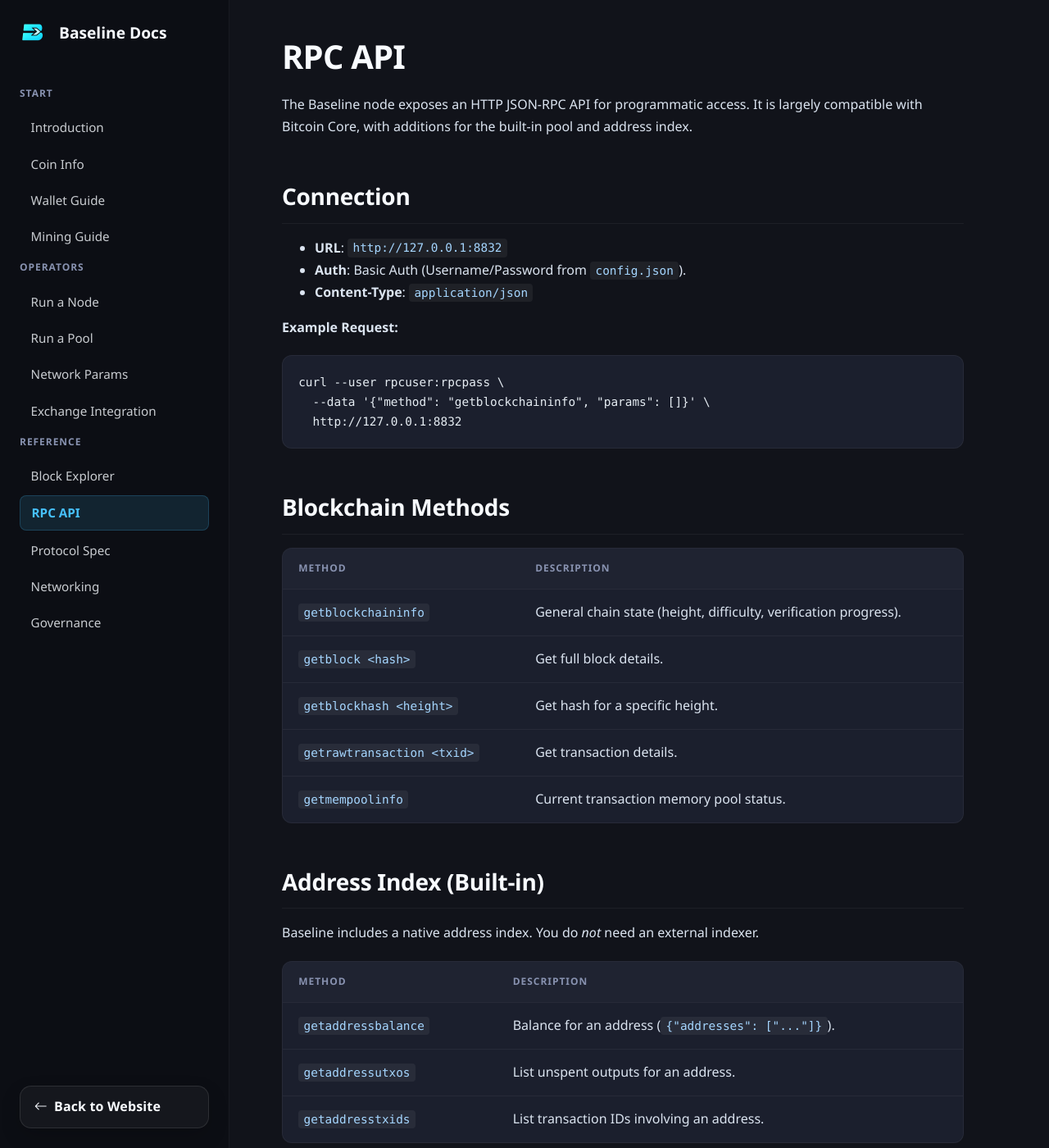
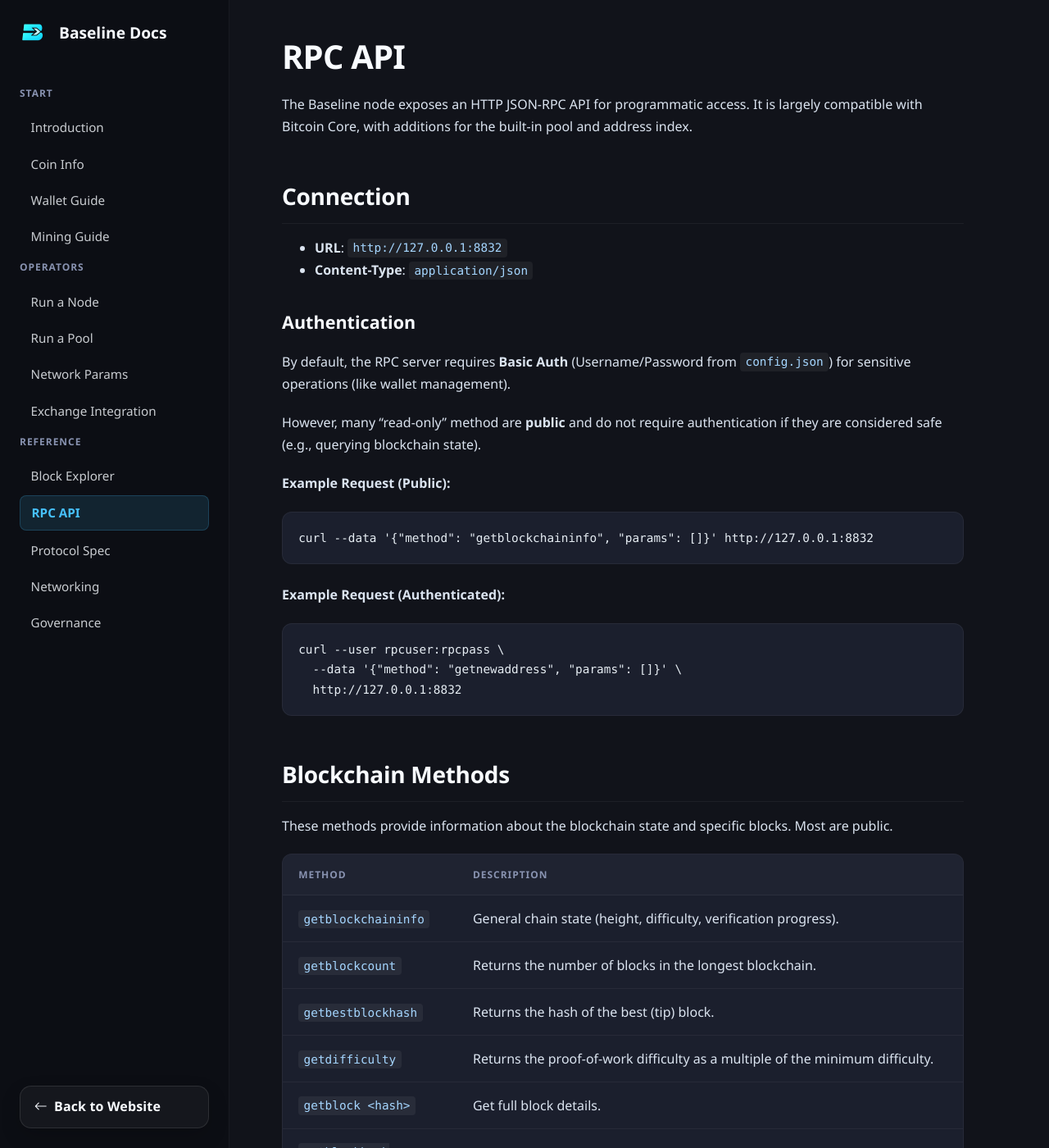
Before and after one commit to Baseline-Blockchain/baseline-website, a Jekyll site: the page built from docs/rpc.md, in a window 1280 px wide and 1400 px high. Shown: the whole window at 82% size. Built offline with Jekyll 4.4.1, drawn with Linux system fonts in a browser that asks for light colours; some of the changed text lies outside the part shown.

Commit message:
update docs

````diff
--- a/docs/rpc.md
+++ b/docs/rpc.md
@@ -11,25 +11,54 @@
 ## Connection
 
 - **URL**: `http://127.0.0.1:8832`
-- **Auth**: Basic Auth (Username/Password from `config.json`).
 - **Content-Type**: `application/json`
 
-**Example Request:**
+### Authentication
+
+By default, the RPC server requires **Basic Auth** (Username/Password from `config.json`) for sensitive operations (like wallet management).
+
+However, many "read-only" method are **public** and do not require authentication if they are considered safe (e.g., querying blockchain state).
+
+**Example Request (Public):**
+```bash
+curl --data '{"method": "getblockchaininfo", "params": []}' http://127.0.0.1:8832
+```
+
+**Example Request (Authenticated):**
 ```bash
 curl --user rpcuser:rpcpass \
-  --data '{"method": "getblockchaininfo", "params": []}' \
+  --data '{"method": "getnewaddress", "params": []}' \
   http://127.0.0.1:8832
 ```
 
 ## Blockchain Methods
 
+These methods provide information about the blockchain state and specific blocks. Most are public.
+
 | Method | Description |
 |--------|-------------|
 | `getblockchaininfo` | General chain state (height, difficulty, verification progress). |
+| `getblockcount` | Returns the number of blocks in the longest blockchain. |
+| `getbestblockhash` | Returns the hash of the best (tip) block. |
+| `getdifficulty` | Returns the proof-of-work difficulty as a multiple of the minimum difficulty. |
 | `getblock <hash>` | Get full block details. |
 | `getblockhash <height>` | Get hash for a specific height. |
+| `getblockheader <hash>` | Get the block header information. |
 | `getrawtransaction <txid>` | Get transaction details. |
 | `getmempoolinfo` | Current transaction memory pool status. |
+| `getchaintxstats` | Statistics about the total number and rate of transactions in the chain. |
+| `gettxoutsetinfo` | Statistics about the unspent transaction output set. |
+| `estimatesmartfee` | Estimates the transaction fee per kilobyte needed to be included within a certain number of blocks. |
+
+## Network Methods
+
+Methods for inspecting the P2P network connections.
+
+| Method | Description |
+|--------|-------------|
+| `getnetworkinfo` | Returns information about the node's connection to the network. |
+| `getpeerinfo` | Returns data about each connected network node. |
+| `getnettotals` | Returns information about network traffic, including bytes in and bytes out. |
 
 ## Address Index (Built-in)
 
@@ -43,12 +72,24 @@
 
 ## Wallet Methods
 
+> [!NOTE]
+> **Requirement**: The node must be running with the wallet enabled for these methods to be available.
+
+These methods manage the built-in wallet.
+
 | Method | Description |
 |--------|-------------|
 | `getnewaddress` | Generate a new receiving address. |
+| `getbalance` | Current wallet balance. |
 | `sendtoaddress` | Send funds: `sendtoaddress <addr> <amount>`. |
 | `listtransactions` | Recent history. |
-| `getbalance` | Current wallet balance. |
+| `listunspent` | Returns array of unspent transaction outputs in the wallet. |
+| `listaddresses` | Lists addresses in the wallet. |
+| `importprivkey` | Adds a private key (as your wallet owns) to your wallet. |
+| `importwallet` | Imports keys from a wallet dump file. |
+| `dumpwallet` | Dumps all wallet keys in a human-readable format to a file. |
+| `walletlock` | Removes the wallet encryption key from memory, unlocking the wallet. |
+| `walletpassphrase` | Stores the wallet decryption key in memory for a specified time. |
 
 ## Pool & Mining Methods
 
@@ -56,6 +97,9 @@
 
 | Method | Description |
 |--------|-------------|
+| `getmininginfo` | Returns a json object containing mining-related information. |
+| `getblocktemplate` | Returns data needed to construct a block to work on. |
+| `submitblock <hex_data>` | Attempts to submit a new block to the network. |
 | `getpoolstats` | Hashrate, fees, and payout configuration. |
 | `getpoolworkers` | List connected workers and their hashrates. |
 | `getpoolpendingblocks` | Blocks mined by your pool waiting for maturity. |
````
Also changed, not shown: docs/exchange.md (+3 -0 lines).
